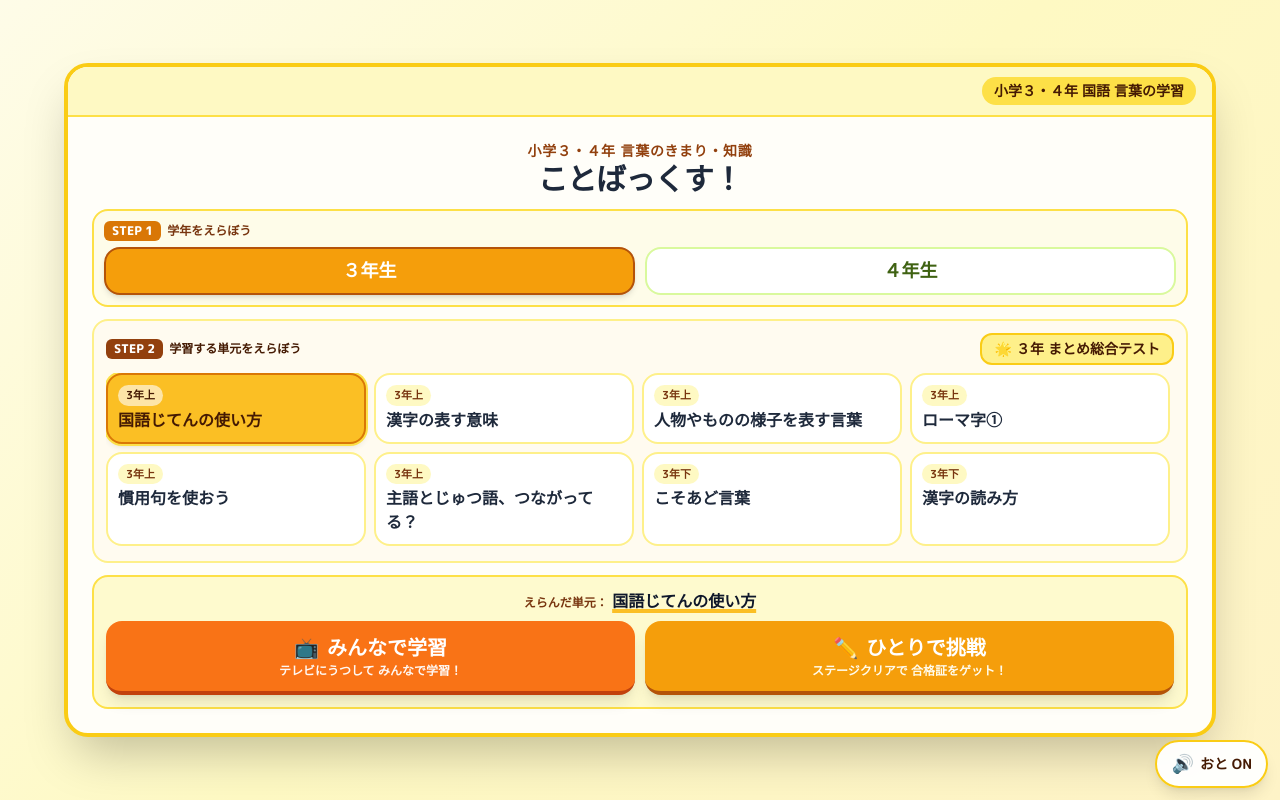
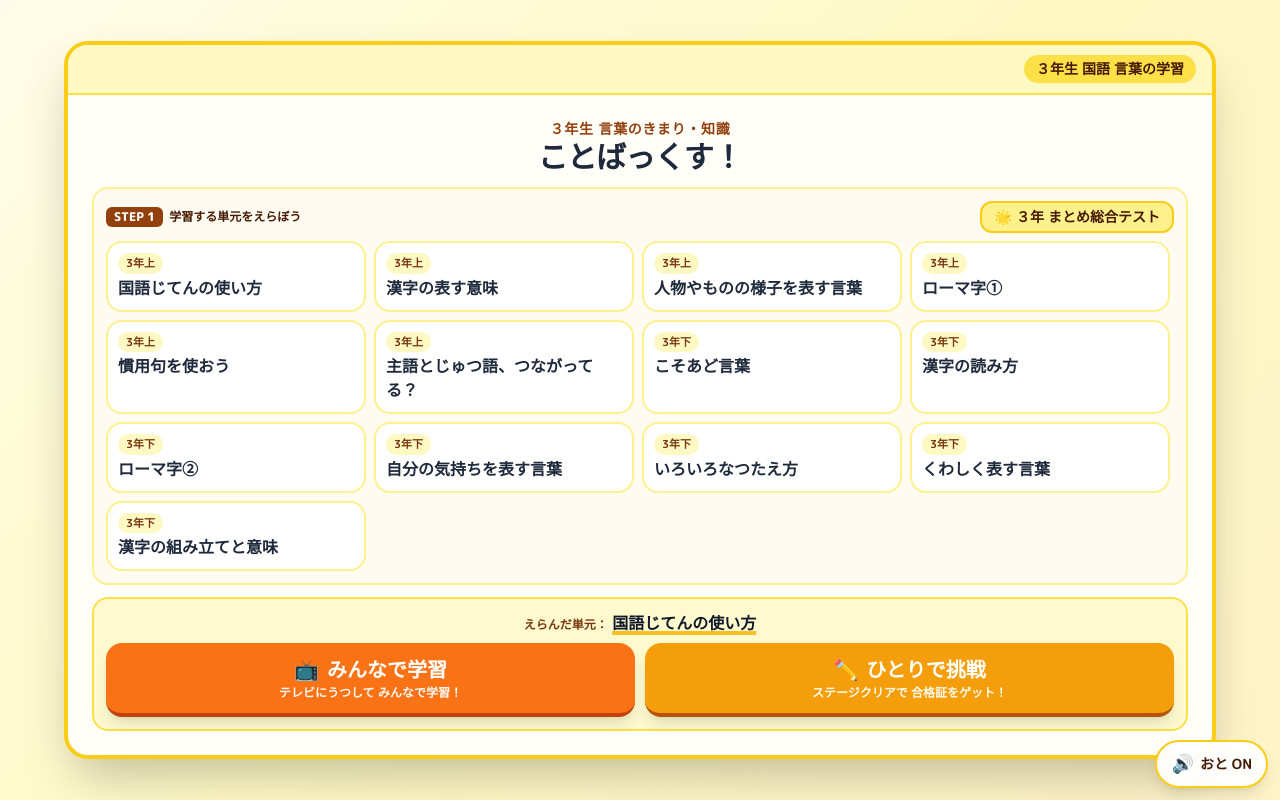
Before and after one commit to t044-050-ctrl/kotobucks-3nen, a plain HTML site: page index.html in a window 1280 px wide. Drawn offline with nearby package versions, Linux system fonts and the light colour scheme; a web font is replaced by a local one.

Commit message:
Add files via upload

```diff
--- a/index.html
+++ b/index.html
@@ -3,10 +3,7 @@
 <head>
   <meta charset="UTF-8" />
   <meta name="viewport" content="width=device-width, initial-scale=1.0, maximum-scale=1.0, user-scalable=no" />
-  <title>ことばっくす！３年</title>
-  <meta property="og:title" content="ことばっくす！３年">
-    <meta property="og:description" content="【３年国語】言葉の学習アプリです。">
-    <meta property="og:type" content="website">
+  <title>ことばっくす！　３年生</title>
   <!-- Tailwind CSS -->
   <script src="https://cdn.tailwindcss.com"></script>
   <!-- Tone.js (効果音生成) -->
@@ -142,13 +139,13 @@
       <!-- 現在の学年・単元表示バッジ -->
       <div id="header-status" class="text-right ml-auto">
         <span class="inline-block px-3 py-1 rounded-full bg-yellow-300 text-amber-950 font-bold text-xs sm:text-sm">
-          小学３・４年 国語 言葉の学習
+          ３年生 国語 言葉の学習
         </span>
       </div>
     </header>
 
     <!-- メインコンテンツ描画エリア -->
-    <main id="screen-root" class="flex-1 flex flex-col justify-between p-3 sm:p-5 md:p-6 relative overflow-y-auto">
+    <main id="screen-root" class="flex-1 flex flex-col justify-between p-3 sm:p-5 md:p-6 relative">
       <!-- JavaScriptで各画面を描画 -->
     </main>
 
@@ -1326,8 +1323,8 @@
        ========================================================================= */
     const state = {
       screen: 'home',              // 'home' | 'minna' | 'minna-done' | 'hitori-menu' | 'quiz' | 'stage-result' | 'certificate'
-      selectedGrade: 3,            // 3 | 4
-      selectedUnitId: '3-jiten',   // unit.id または 'mix-3' / 'mix-4'
+      selectedGrade: 3,            // fixed grade
+      selectedUnitId: '3-kanji-jiten',   // unit.id または 'mix-3' / 'mix-4'
       unitListScrollTop: 0,        // 単元一覧のスクロール位置保持用
       minnaQueue: [],              // みんなで学習の出題リスト（10問）
       minnaIndex: 0,               // みんなで学習の現在の問題番号
@@ -1396,7 +1393,7 @@
         btnHome.classList.remove('flex');
         headerStatus.innerHTML = `
           <span class="inline-block px-3 py-1 rounded-full bg-yellow-300 text-amber-950 font-bold text-xs sm:text-sm">
-            小学３・４年 国語 言葉の学習
+            ３年生 国語 言葉の学習
           </span>`;
       } else {
         btnHome.className = `flex items-center gap-1 px-3 py-1.5 rounded-2xl border-2 font-bold text-xs sm:text-sm shadow-sm active:scale-95 transition ${
@@ -1517,44 +1514,18 @@
           <!-- アプリタイトル -->
           <div class="text-center">
             <p class="text-xs sm:text-sm font-bold text-amber-800 tracking-wider">
-              小学３・４年 言葉のきまり・知識
+              ３年生 言葉のきまり・知識
             </p>
             <h1 class="text-2xl sm:text-3xl font-extrabold text-slate-800 tracking-tight">
               ことばっくす！
             </h1>
           </div>
 
-          <!-- STEP 1: 学年タブ切り替え -->
-          <div class="bg-yellow-50/90 p-2.5 rounded-2xl border-2 border-yellow-300">
-            <div class="text-xs font-extrabold text-amber-900 mb-1.5 flex items-center gap-1.5">
-              <span class="px-2 py-0.5 rounded-md bg-amber-600 text-white">STEP 1</span>
-              <span>学年をえらぼう</span>
-            </div>
-            <div class="grid grid-cols-2 gap-2.5">
-              <button type="button" onclick="selectGrade(3)"
-                class="py-2 px-4 rounded-2xl font-extrabold text-base sm:text-lg border-2 transition active:scale-95 ${
-                  state.selectedGrade === 3
-                    ? 'bg-amber-500 text-white border-amber-700 shadow-md'
-                    : 'bg-white text-amber-800 border-amber-200 hover:bg-amber-50'
-                }">
-                ３年生
-              </button>
-              <button type="button" onclick="selectGrade(4)"
-                class="py-2 px-4 rounded-2xl font-extrabold text-base sm:text-lg border-2 transition active:scale-95 ${
-                  state.selectedGrade === 4
-                    ? 'bg-lime-300 text-lime-950 border-lime-500 shadow-md'
-                    : 'bg-white text-lime-800 border-lime-200 hover:bg-lime-50'
-                }">
-                ４年生
-              </button>
-            </div>
-          </div>
-
-          <!-- STEP 2: 単元選択（縦幅をコンパクトにし16:9画面内に収める） -->
+          <!-- STEP 1: 単元選択（縦幅をコンパクトにし16:9画面内に収める） -->
           <div class="bg-amber-50/60 p-2.5 sm:p-3 rounded-2xl border-2 border-yellow-200">
             <div class="flex flex-wrap items-center justify-between gap-2 mb-2">
               <div class="text-xs font-extrabold text-amber-950 flex items-center gap-1.5">
-                <span class="px-2 py-0.5 rounded-md bg-amber-800 text-white">STEP 2</span>
+                <span class="px-2 py-0.5 rounded-md bg-amber-800 text-white">STEP 1</span>
                 <span>学習する単元をえらぼう</span>
               </div>
               <button type="button" onclick="selectUnit('mix-${state.selectedGrade}')"
@@ -1563,7 +1534,7 @@
               </button>
             </div>
 
-            <div id="unit-scroll-list" class="grid grid-cols-2 sm:grid-cols-3 md:grid-cols-4 gap-2 max-h-[156px] sm:max-h-[176px] overflow-y-auto pr-1">
+            <div id="unit-scroll-list" class="grid grid-cols-2 sm:grid-cols-3 md:grid-cols-4 gap-2 pr-1">
               ${unitButtonsHtml}
             </div>
           </div>
@@ -2774,7 +2745,7 @@
     }
 
     function handleKanaInput(keyObj, direction) {
-      playSound('tap');
+      // 文字キー（「あ・か・さ…」「゛゜小」「空白・記号」）の入力は無音にする
       const now = Date.now();
 
       if (keyObj.isModifier) {
```
